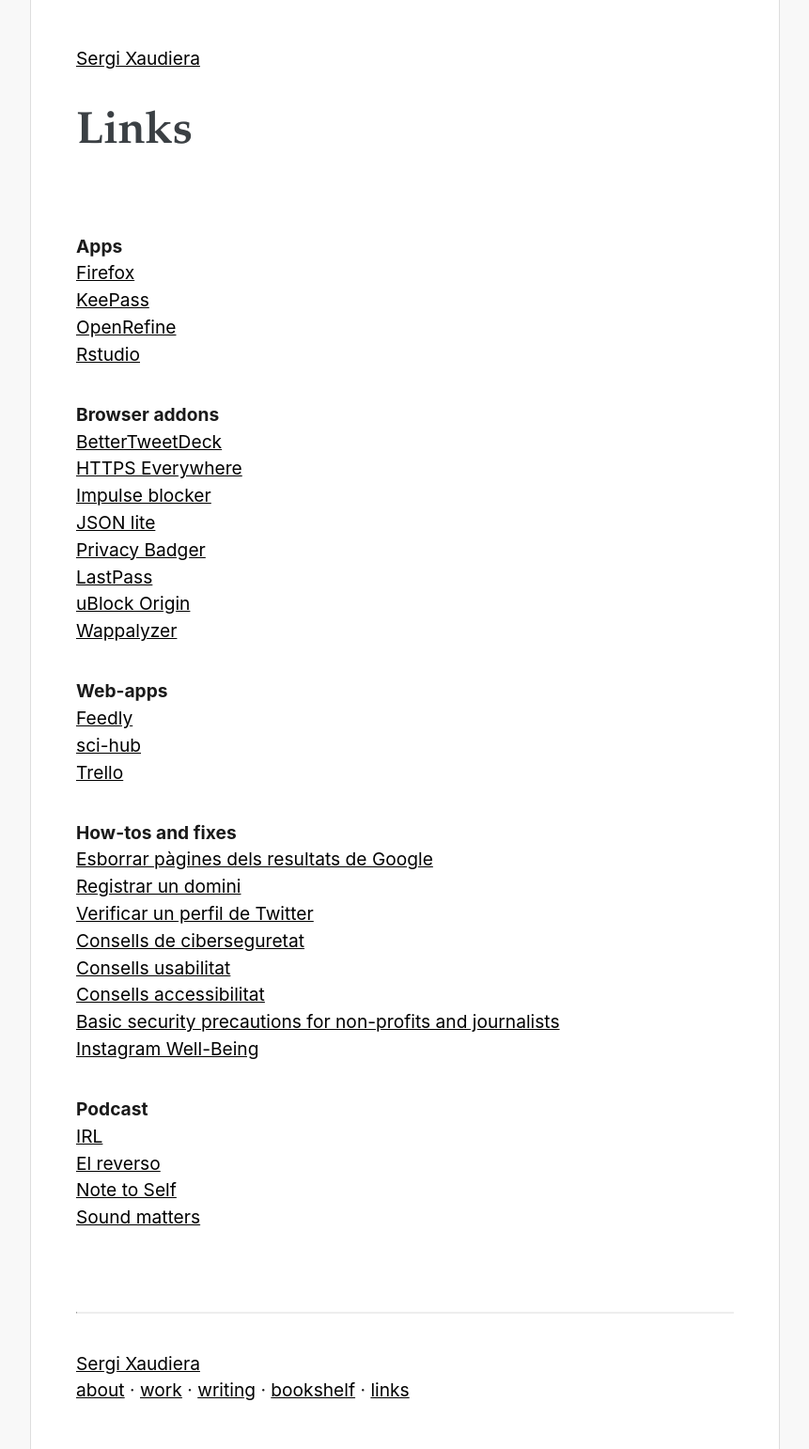
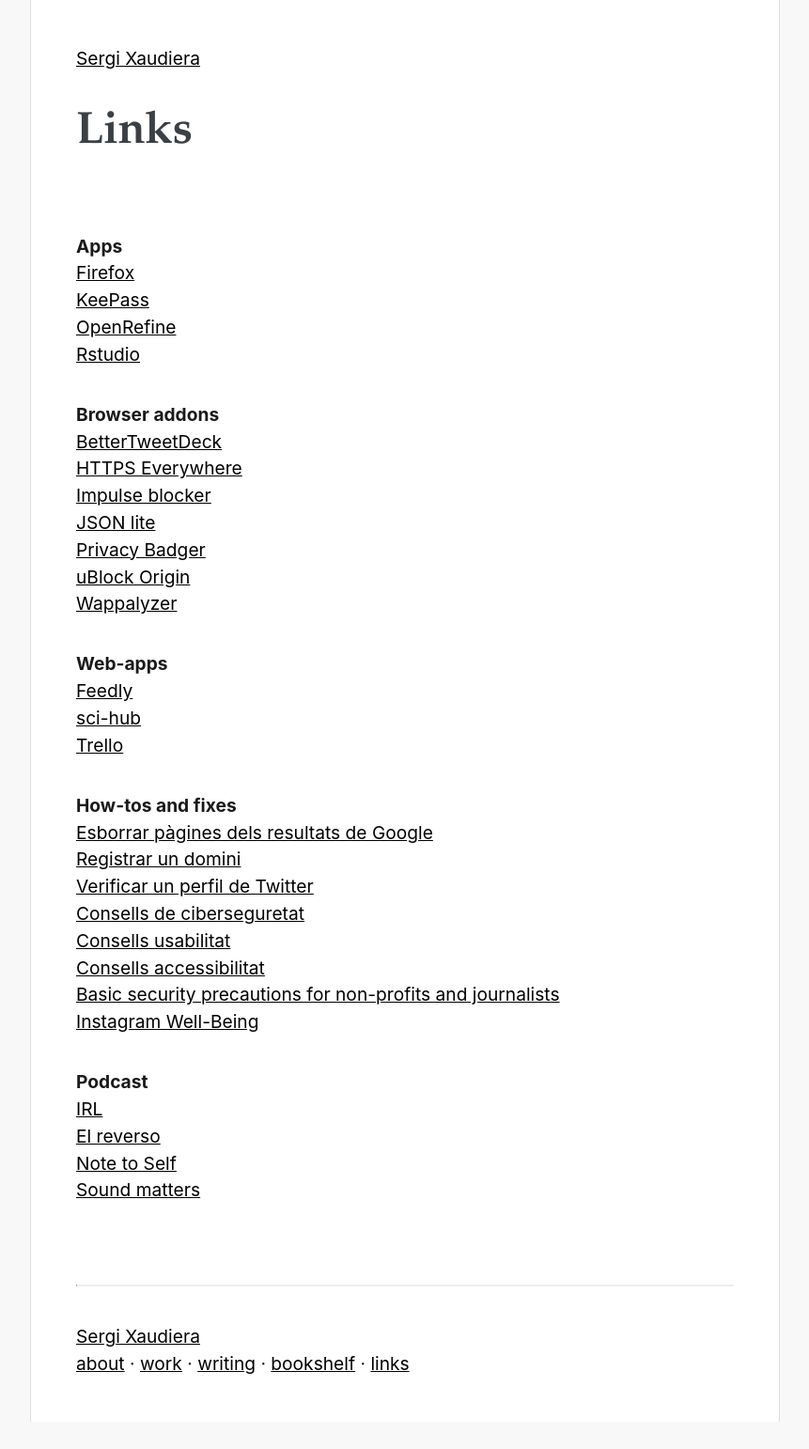
Before and after one commit to sergixaudiera/sergixaudiera.github.io, a Jekyll site: the page built from links.md, in a window 1280 px wide. Shown: the whole page at 94% size, without its empty margins (209-1070 px from the left). Built offline with Jekyll 4.4.1, drawn with Linux system fonts in a browser that asks for light colours; after the commit the page ends 1513 px from its top, so only the background shows below that.

Commit message:
fixing typos

```diff
--- a/links.md
+++ b/links.md
@@ -17,8 +17,7 @@
 [Impulse blocker](https://github.com/raicem/impulse-blocker)
 [JSON lite](https://github.com/lauriro/json-lite)
 [Privacy Badger](https://www.eff.org/privacybadger)
-[LastPass](https://www.lastpass.com/)
-[uBlock Origin](https://github.com/gorhill/uBlock#ublock-origin)
+[uBlock Origin](https://github.com/gorhill/uBlock)
 [Wappalyzer](https://www.wappalyzer.com/)
 
 **Web-apps**
```
Also changed, not shown: library.md (+1 -1 lines).
